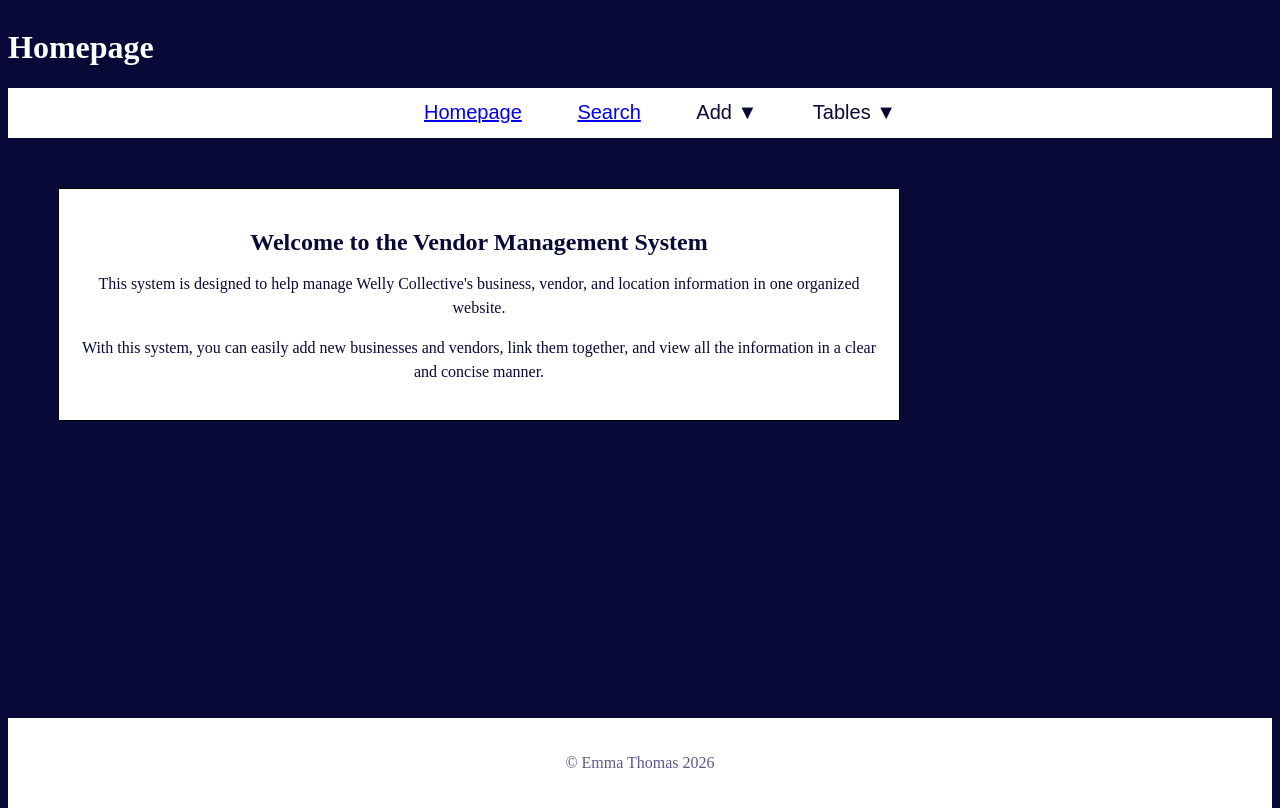
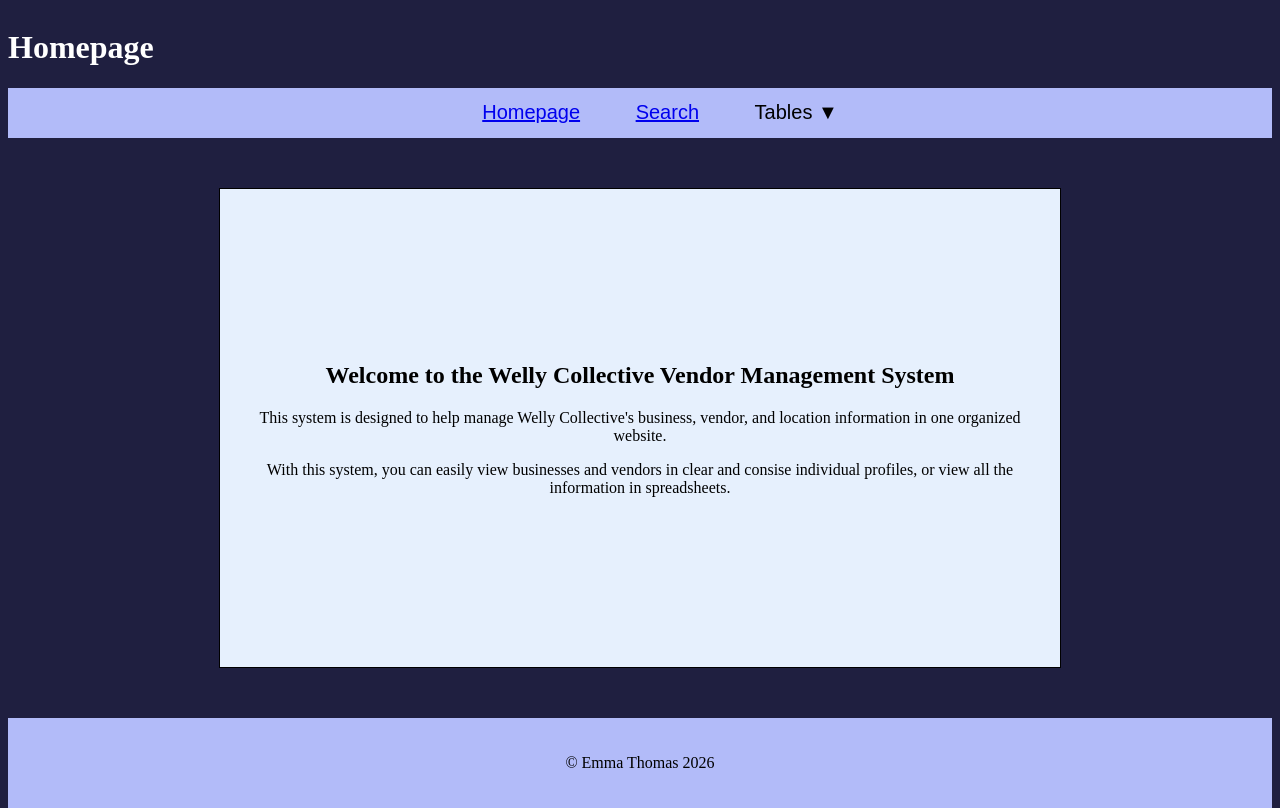
Before and after one commit to thomasem1369/12CSP_Flask, a Flask app: page / in a window 1280 px wide. Run offline with Flask 3, Linux system fonts and the light colour scheme.

Commit message:
Colour change and layout reforming

```diff
--- a/static/css/style.css
+++ b/static/css/style.css
@@ -3,7 +3,7 @@ html, body {
 }
 
 body {
-    background-color: #080937ff;
+    background-color: #1f1f40;
     color: #ffffff;
     display: flex;
     flex-direction: column;
@@ -12,7 +12,7 @@ body {
 /* Header Section Styles */
 .header {
     background-color: #ffffff;
-    color: #080937ff;
+    color: #1f1f40;
     padding: 20px;
     margin-left: 50px;
     text-align: left;
@@ -33,12 +33,12 @@ main {
     margin: 5;
     height: 50px;
     width: 100%;
-    background-color: #ffffff;
+    background-color: #b2bbf9;
 }
 
 .nav_class > ul {
-    background-color: #ffffff;
-    color: #080937ff;
+    background-color: #b2bbf9;
+    color: #000000;
     font-size: 20px;
     font-family: sans-serif;
 }
@@ -56,7 +56,7 @@ main {
 
 ul.sub-menu{
     position:absolute;
-    background-color: #ffffff;
+    background-color: #1f1f40;
     list-style-type: none;
     width: 125px;
     padding-left: 0px;
@@ -80,29 +80,19 @@ ul.sub-menu li:hover {
     background-color: #444444;
 }
 
-/* Intro Section Styles */
+/* Homepage Section Styles */
 
-.intro{
+.homepage {
+    display: flex;
+    align-items: center;
     max-width: 800px;
-    margin: 50px;
+    margin: 50px auto;
     padding: 20px;
-    background-color: #ffffff;
-    color: #080937;
+    background-color: #e6f0fd;
+    color: #000000;
     text-align: center;
     border: 1px solid #000000;
 }
-
-.intro h2{
-    font-size: 24px;
-    margin-bottom: 10px;
-}
-
-.intro p{
-    font-size: 16px;
-    line-height: 1.5;
-}
-
-/* Homepage Section Styles */
 
 .homepage > h2{
     font-size: 24px;
@@ -118,8 +108,8 @@ ul.sub-menu li:hover {
 
 /* Footer Section Styles */
 footer {
-    background-color: #ffffff;
-    color: #5f5887;
+    background-color: #b2bbf9;
+    color: #000000;
     padding: 20px;
     text-align: center;
 }
--- a/templates/index.html
+++ b/templates/index.html
@@ -17,21 +17,6 @@
             </li>
             <li>
                 <a href="/search">Search</a>
-            </li>
-            <li>
-                Add
-                <span class = "arrow">&#9660;</span>
-                <ul class="sub-menu">
-                    <li>
-                        <a href="/add_business">Add Business</a>
-                    </li>
-                    <li>
-                        <a href="/add_vendor">Add Vendor</a>
-                    </li>
-                    <li>
-                       <a href="/link_business_vendor">Link Business and Vendor</a>
-                    </li>
-                </ul>
             </li>
             <li>
                 Tables
@@ -54,9 +39,9 @@
 
     <main class="homepage">
         <section class="intro">
-            <h2>Welcome to the Vendor Management System</h2>
+            <h2>Welcome to the Welly Collective Vendor Management System</h2>
             <p>This system is designed to help manage Welly Collective's business, vendor, and location information in one organized website.</p>
-            <p>With this system, you can easily add new businesses and vendors, link them together, and view all the information in a clear and concise manner.</p>
+            <p>With this system, you can easily view businesses and vendors in clear and consise individual profiles, or view all the information in spreadsheets. </p>
         </section>
     </main>
     <footer>
```
Also changed, not shown: templates/search.html (+0 -15 lines).
